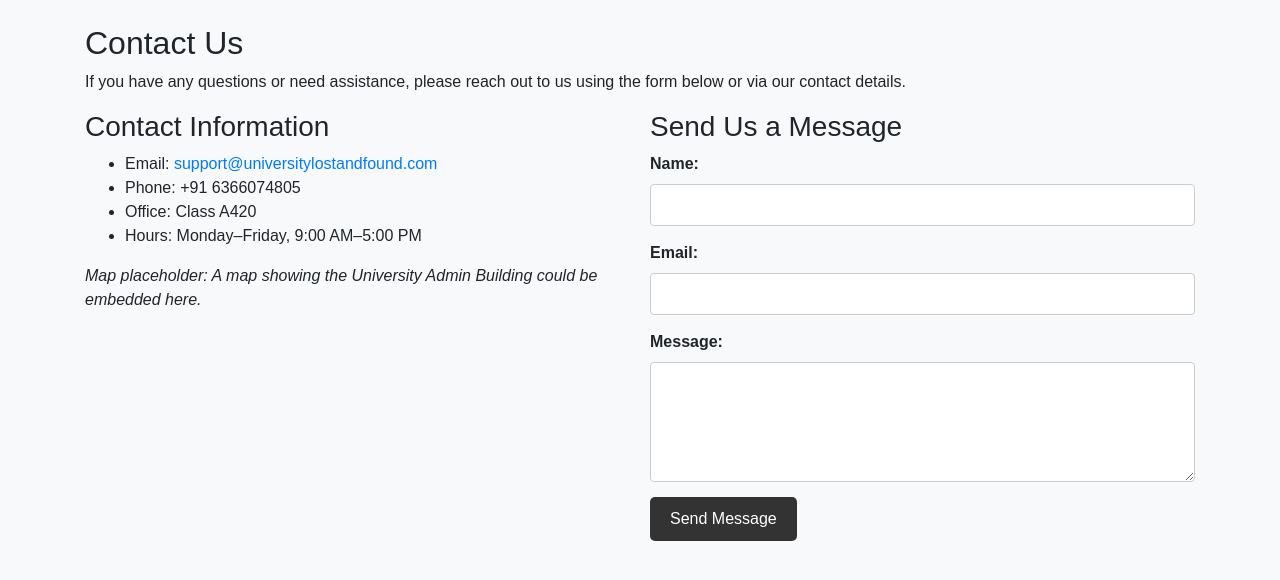
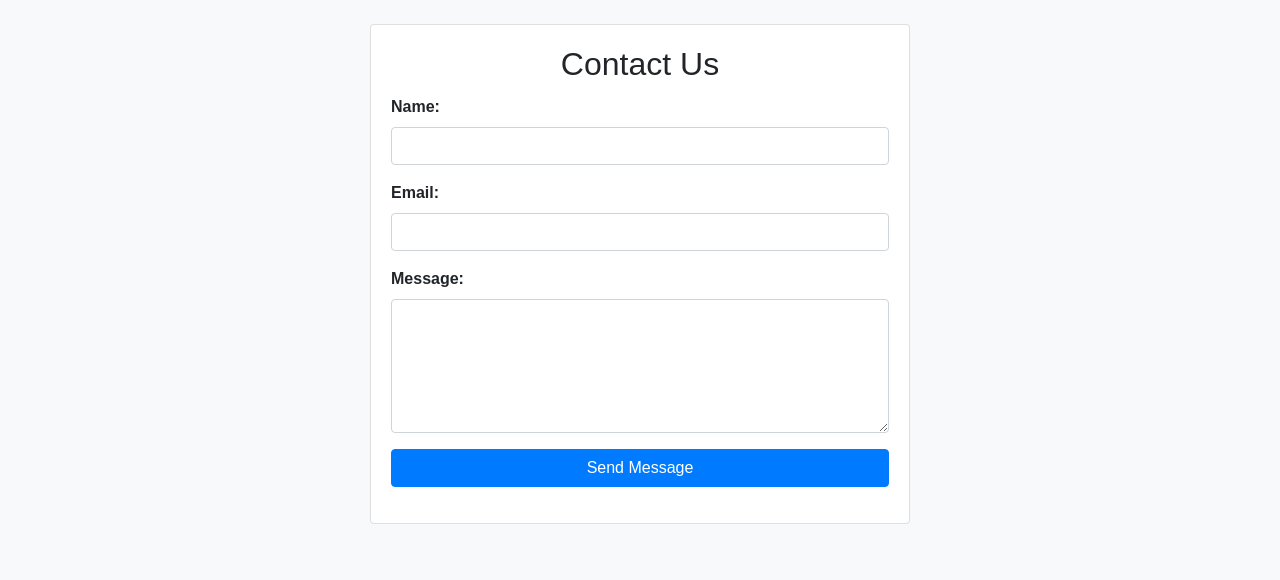
Before and after one commit to mohithnovoct/LostNFound, a Django app: page /contact/ in a window 1280 px wide. Shown: the part 62-642 px from the top of the page. Run offline with Django 5.2, Linux system fonts and the light colour scheme; some libraries are stand-ins or nearby versions.

Commit message:
UI/UX update

```diff
--- a/lostfound/templates/contact.html
+++ b/lostfound/templates/contact.html
@@ -1,41 +1,32 @@
 {% extends 'base.html' %}
 
 {% block content %}
-<h2>Contact Us</h2>
-<p>If you have any questions or need assistance, please reach out to us using the form below or via our contact details.</p>
-
-<div style="display: flex; gap: 20px; flex-wrap: wrap;">
-    <!-- Contact Information -->
-    <div style="flex: 1; min-width: 300px;">
-        <h3>Contact Information</h3>
-        <ul>
-            <li>Email: <a href="mailto:support@universitylostandfound.com">support@universitylostandfound.com</a></li>
-            <li>Phone: +91 6366074805</li>
-            <li>Office: Class A420</li>
-            <li>Hours: Monday–Friday, 9:00 AM–5:00 PM</li>
-        </ul>
-        <p><em>Map placeholder: A map showing the University Admin Building could be embedded here.</em></p>
-    </div>
-
-    <!-- Contact Form -->
-    <div style="flex: 1; min-width: 300px;">
-        <h3>Send Us a Message</h3>
+<div class="row justify-content-center">
+    <div class="col-md-6">
+        <div class="card">
+            <div class="card-body">
+                <h2 class="card-title text-center">Contact Us</h2>
+                {% if message_sent %}
+                    <p class="text-success text-center">Your message has been sent!</p>
+                {% endif %}
                 <form method="post" action="{% url 'contact' %}">
                     {% csrf_token %}
-    <div style="margin-bottom: 15px;">
-        <label for="name" style="display: block; font-weight: bold;">Name:</label>
-        <input type="text" id="name" name="name" style="width: 100%; padding: 8px; border: 1px solid #ccc; border-radius: 4px;" required>
+                    <div class="form-group">
+                        <label for="name">Name:</label>
+                        <input type="text" id="name" name="name" class="form-control" required>
                     </div>
-    <div style="margin-bottom: 15px;">
-        <label for="email" style="display: block; font-weight: bold;">Email:</label>
-        <input type="email" id="email" name="email" style="width: 100%; padding: 8px; border: 1px solid #ccc; border-radius: 4px;" required>
+                    <div class="form-group">
+                        <label for="email">Email:</label>
+                        <input type="email" id="email" name="email" class="form-control" required>
                     </div>
-    <div style="margin-bottom: 15px;">
-        <label for="message" style="display: block; font-weight: bold;">Message:</label>
-        <textarea id="message" name="message" style="width: 100%; height: 120px; padding: 8px; border: 1px solid #ccc; border-radius: 4px;" required></textarea>
+                    <div class="form-group">
+                        <label for="message">Message:</label>
+                        <textarea id="message" name="message" class="form-control" rows="5" required></textarea>
                     </div>
-    <button type="submit" style="background-color: #333; color: white; padding: 10px 20px; border: none; border-radius: 5px; cursor: pointer;">Send Message</button>
+                    <button type="submit" class="btn btn-primary btn-block">Send Message</button>
                 </form>
             </div>
         </div>
+    </div>
+</div>
 {% endblock %}
```
Also changed, not shown: lostfound/templates/item_detail.html (+23 -13 lines), lostfound/templates/registration/login.html (+12 -4 lines), db.sqlite3, media/lost_items/WhatsApp_Image_2025-05-17_at_23_AYwsXpM.42.37_07f68e5c.jpg (added), media/lost_items/download.jpeg (added), media/lost_items/download_1.jpeg (added). Lines whose indentation alone changed are shown as unchanged.
